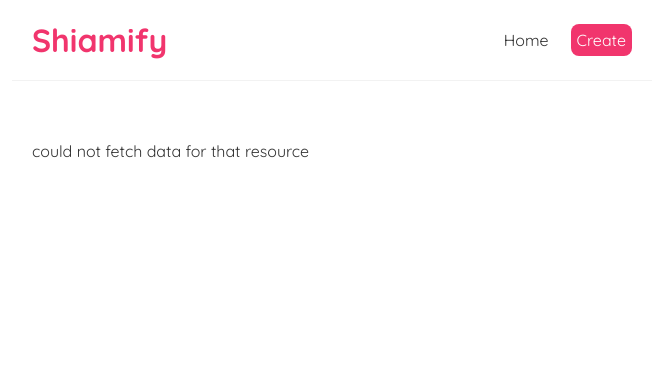
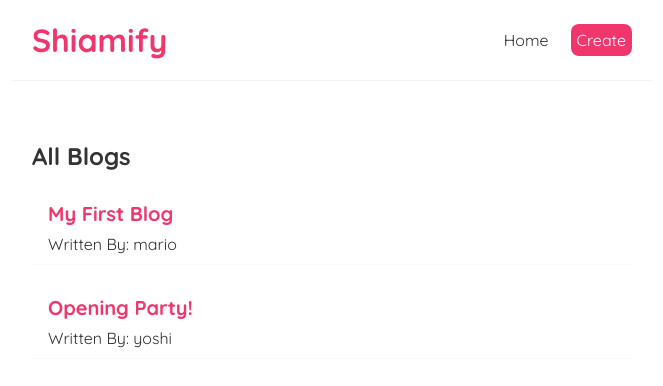
Before and after one commit to shiamabdullah/simp_blog_react, a React (Create React App) app: page / in a window 1280 px wide. Shown: the top 386 px of the page, without its empty margins (308-971 px from the left). Built offline with nearby package versions, Linux system fonts and the light colour scheme; no server answers; data requests are answered from the project's data file.

Commit message:
custom hook

```diff
--- a/src/Home.js
+++ b/src/Home.js
@@ -1,33 +1,14 @@
 import react from "react";
 import { useState, useEffect } from "react";
 import BlogList from "./BlogList";
+import useFetch from "./useFetch";
 
 const Home = () => {
-  const [blogs, setBlogs] = useState(null);
-  // this new blog will return a new filtered array based on the array. It won't delete any data
-  const [isPending, setIsPending] = useState(true);
-  const [error, setError] = useState(null);
-
-  useEffect(() => {
-    fetch("http://localhost:8000/blog")
-      .then((res) => {
-        console.log(res);
-        if (!res.ok) {
-          throw Error("could not fetch data for that resource");
-        }
-        return res.json();
-      })
-      .then((data) => {
-        setBlogs(data);
-        setIsPending(false);
-        setError(null);
-      })
-      .catch((err) => {
-        setIsPending(false);
-        setError(err.message);
-      });
-  }, []);
-
+  const {
+    data: blogs,
+    isPending,
+    error,
+  } = useFetch("http://localhost:8000/blogs");
   return (
     <div className="home">
       {error && <div>{error} </div>}
--- /dev/null
+++ b/src/useFetch.js
@@ -0,0 +1,30 @@
+import { useState, useEffect } from "react";
+
+const useFetch = (url) => {
+  const [data, setData] = useState(null);
+  const [isPending, setIsPending] = useState(true);
+  const [error, setError] = useState(null);
+
+  useEffect(() => {
+    fetch(url)
+      .then((res) => {
+        console.log(res);
+        if (!res.ok) {
+          throw Error("could not fetch data for that resource");
+        }
+        return res.json();
+      })
+      .then((data) => {
+        setData(data);
+        setIsPending(false);
+        setError(null);
+      })
+      .catch((err) => {
+        setIsPending(false);
+        setError(err.message);
+      });
+  }, []);
+  return { data, isPending, error };
+};
+
+export default useFetch;
```
